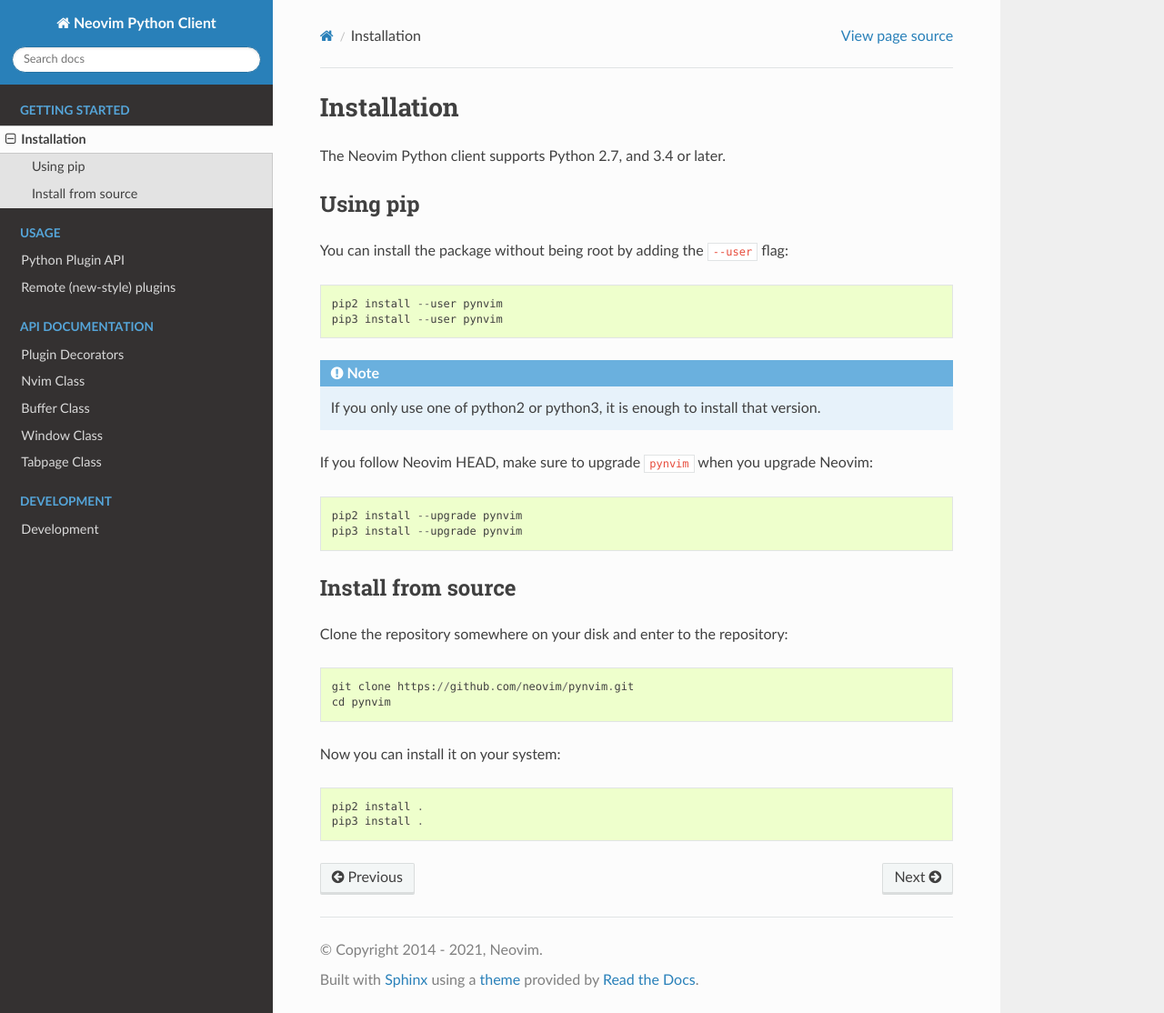
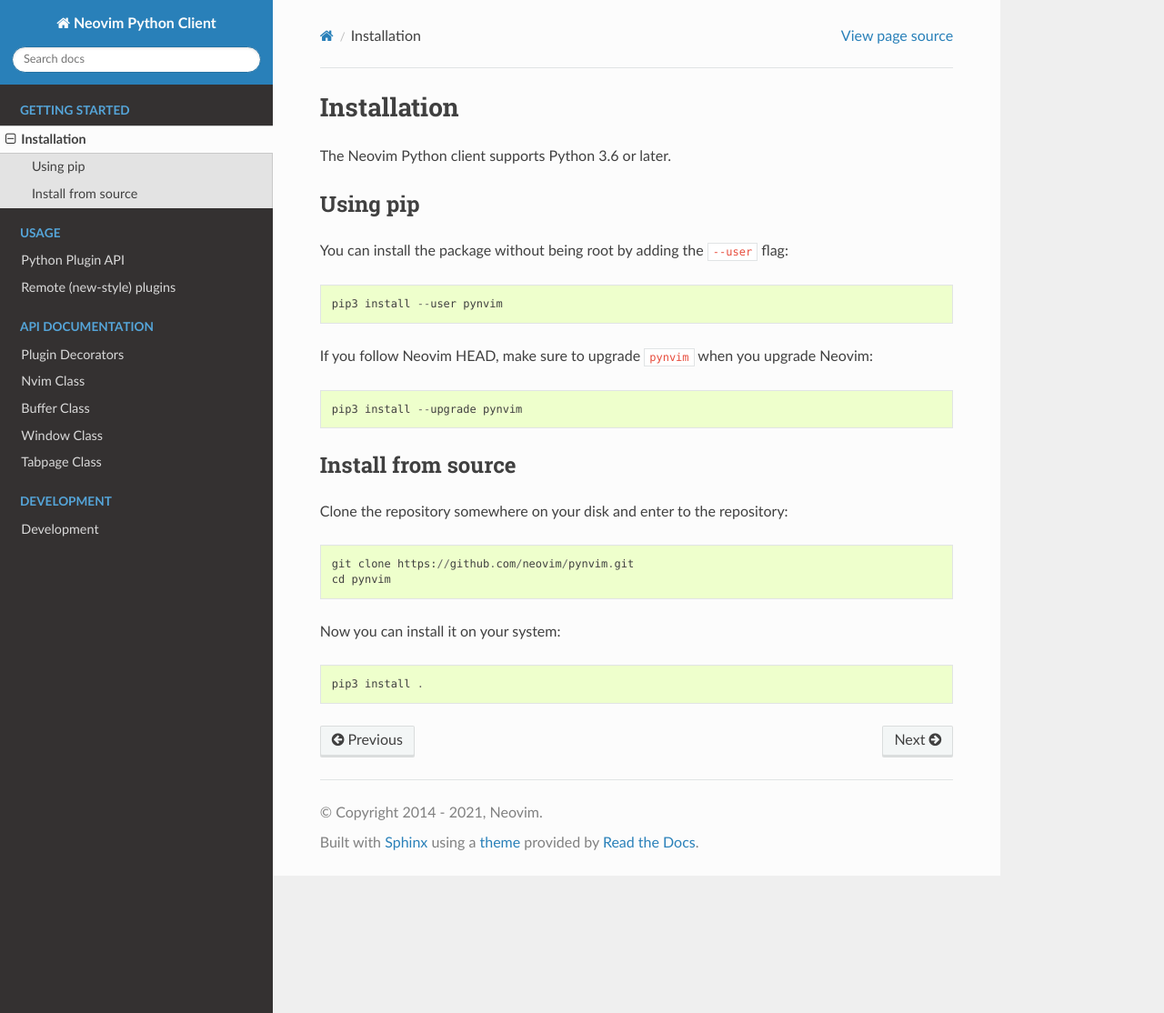
Before and after one commit to neovim/pynvim, a Sphinx documentation site: the page built from docs/installation.rst, in a window 1280 px wide and 1114 px high. Shown: the whole window at 91% size. Built offline with Sphinx 7.4.7 and the Read the Docs theme 2.0.0, drawn with Linux system fonts in a browser that asks for light colours.

Commit message:
Drop python2 from documentation and comments

```diff
--- a/docs/installation.rst
+++ b/docs/installation.rst
@@ -1,25 +1,18 @@
 Installation
 ============
 
-The Neovim Python client supports Python 2.7, and 3.4 or later.
+The Neovim Python client supports Python 3.6 or later.
 
 Using pip
 ---------
 
 You can install the package without being root by adding the ``--user`` flag::
 
-    pip2 install --user pynvim
     pip3 install --user pynvim
-
-.. note::
-
-    If you only use one of python2 or python3,
-    it is enough to install that version.
 
 If you follow Neovim HEAD, make sure to upgrade ``pynvim`` when you upgrade
 Neovim::
 
-    pip2 install --upgrade pynvim
     pip3 install --upgrade pynvim
 
 Install from source
@@ -32,5 +25,4 @@
 
 Now you can install it on your system::
 
-    pip2 install .
     pip3 install .
```
Also changed, not shown: README.md (+2 -2 lines), docs/development.rst (+3 -4 lines), 1 other file.
